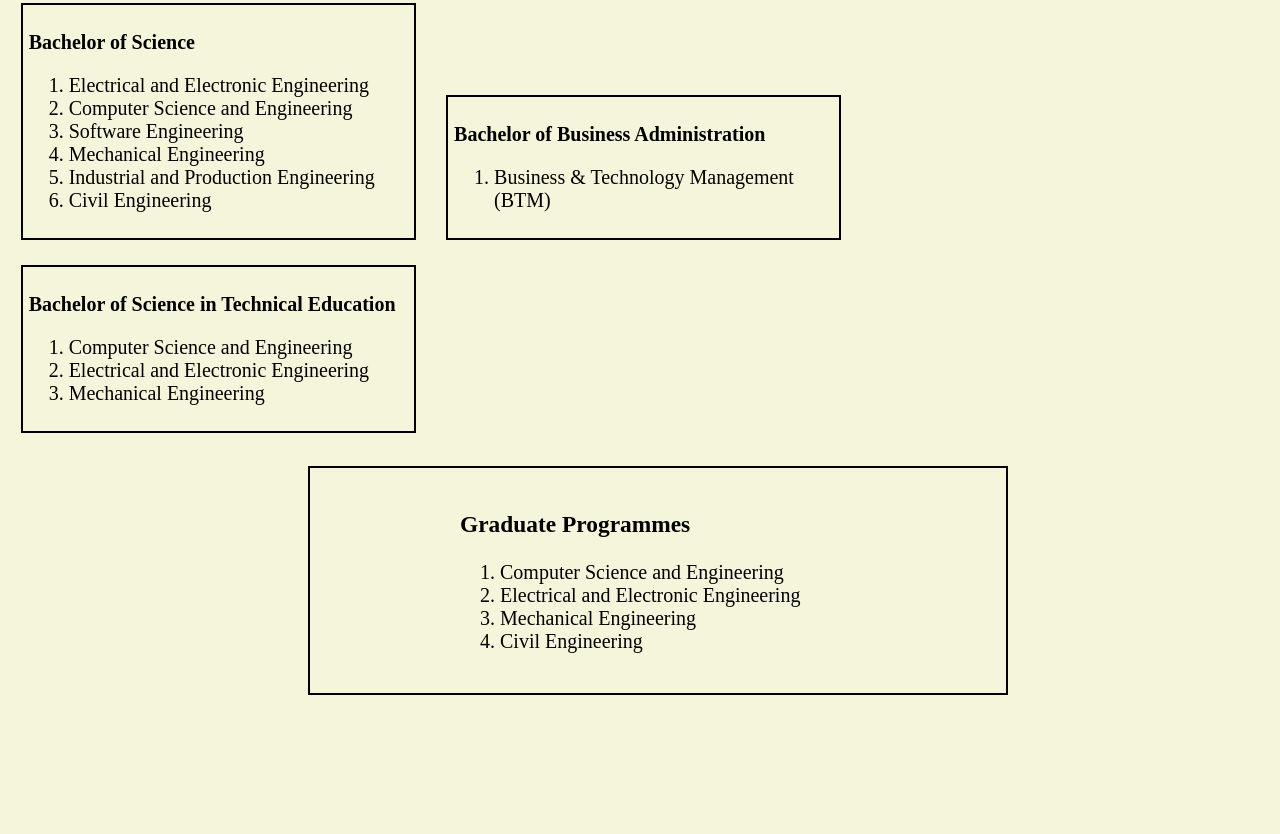
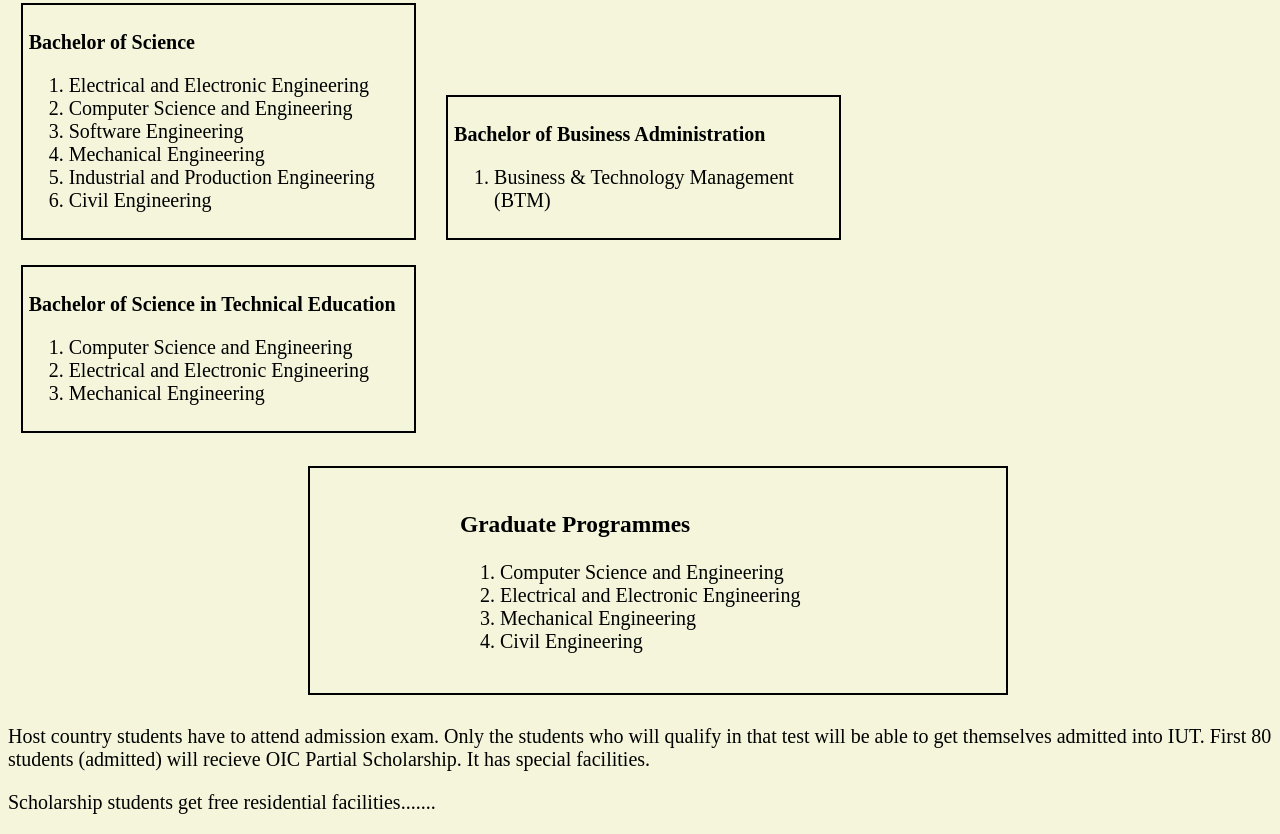
Before and after one commit to zsziko19/iutweb, a plain HTML site: page index.html in a window 1280 px wide. Shown: the part 1133-1967 px from the top of the page. Before the commit the page ends 1858 px from the top, so only its background shows below. Drawn offline with Linux system fonts and the light colour scheme.

Commit message:
scholarship

```diff
--- a/index.html
+++ b/index.html
@@ -132,7 +132,8 @@
         </p>
     </div>
 
-
+    <p>Host country students have to attend admission exam. Only the students who will qualify in that test will be able to get themselves admitted into IUT. First 80 students (admitted) will recieve OIC Partial Scholarship. It has special facilities.</p>
+    <p> Scholarship students get free residential facilities.......</p>
 
 </body>
 </html>
```
